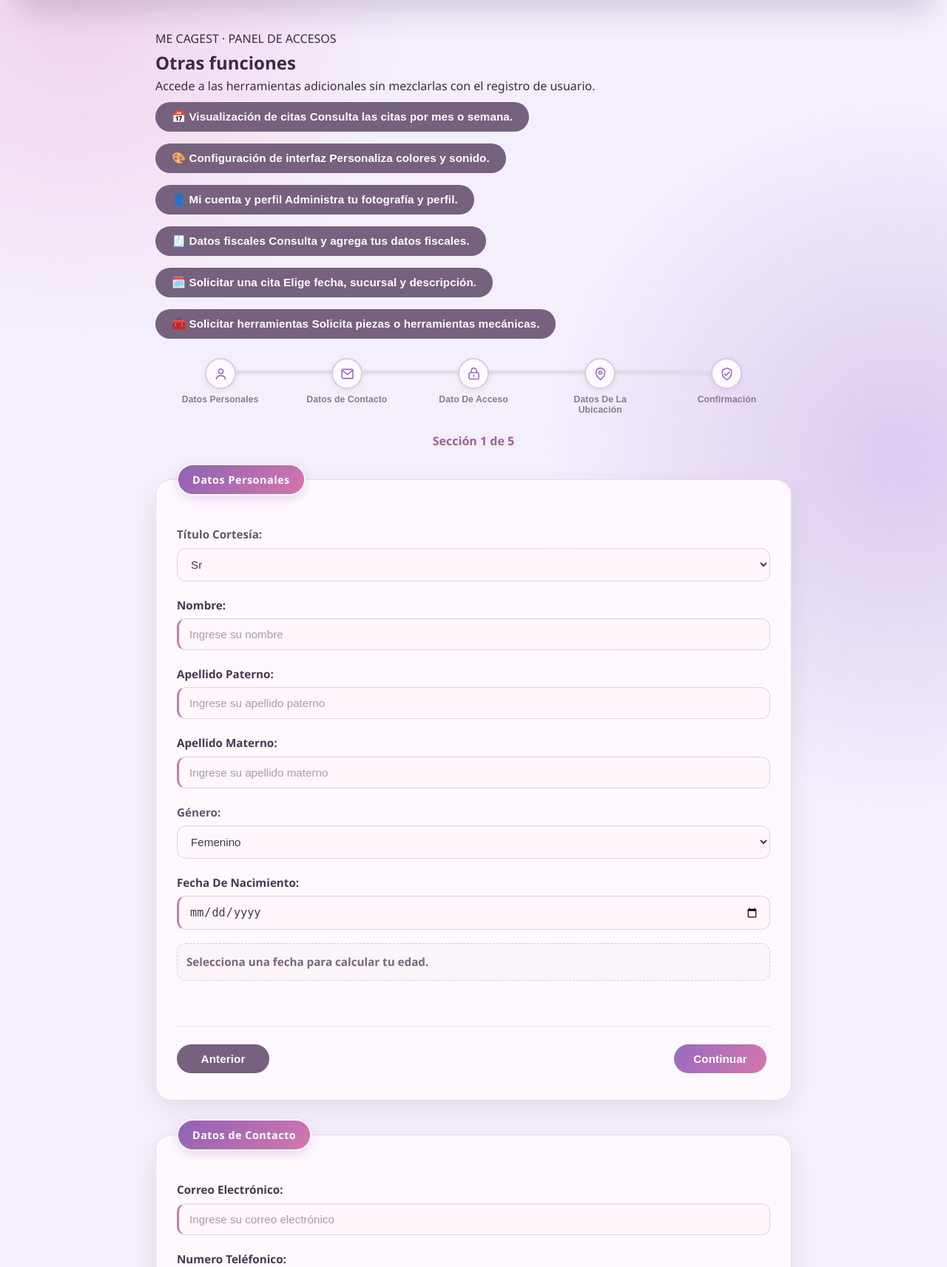
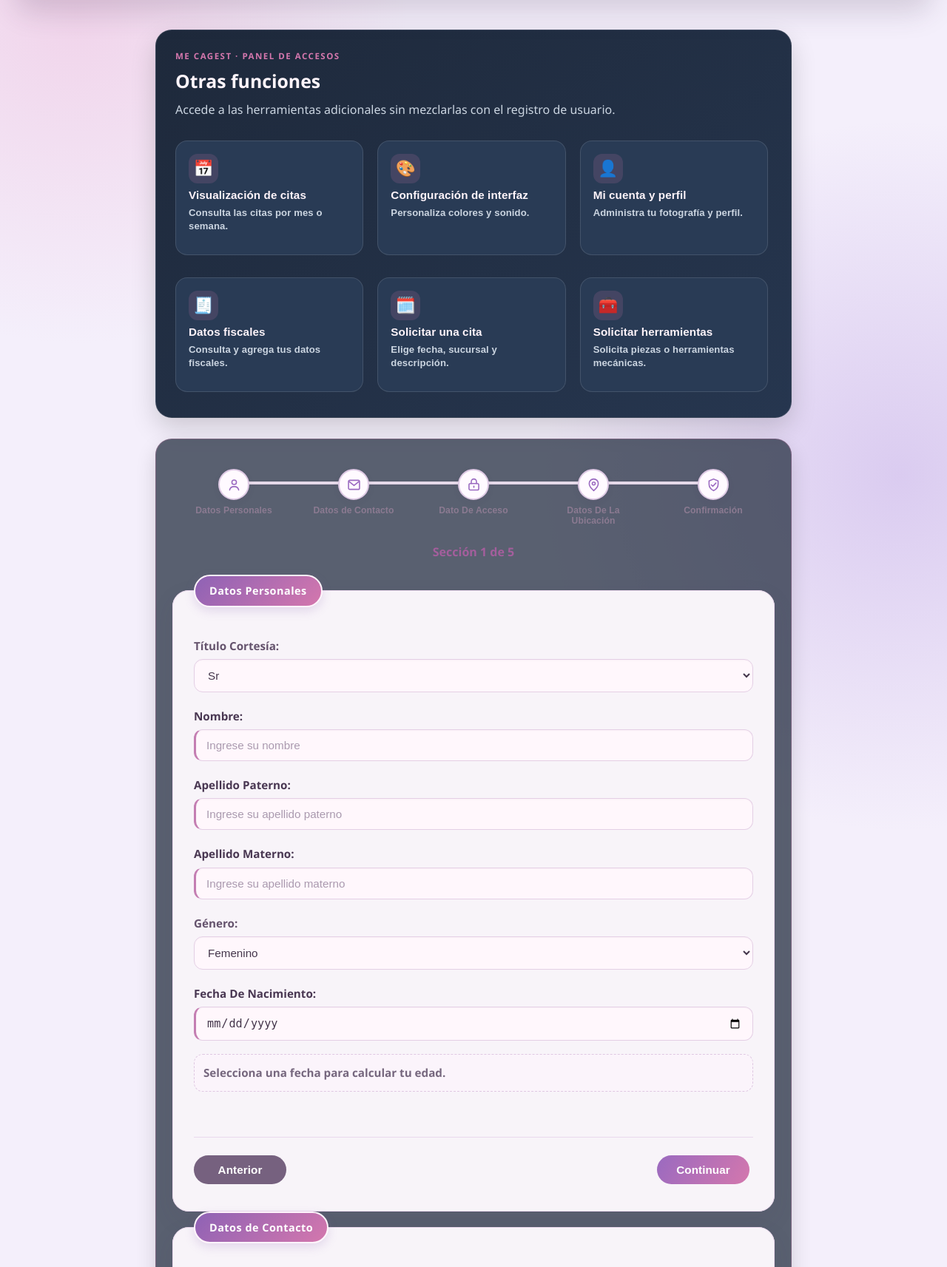
Before and after one commit to 250930-Itzel/250930-Aplicaciones_Web_4C, a PHP site: page /registroUsuarios.html in a window 1280 px wide. Shown: the part 224-1937 px from the top of the page at 74% size. Run offline with PHP 8.4, Linux system fonts and the light colour scheme.

Commit message:
Diseñar panel de funciones adicionales y recuadros independientes

```diff
--- a/Practica 04/CSS/Styles.css
+++ b/Practica 04/CSS/Styles.css
@@ -804,3 +804,149 @@ input:required, select:required, textarea:required {
   .redes-sociales-qr { grid-template-columns: 1fr; }
   .red-social-card { padding: 14px; }
 }
+
+
+/* Separación visual entre accesos adicionales y registro de usuario */
+[hidden] {
+  display: none !important;
+}
+.extras-dashboard,
+.extras-workspace,
+#registroContenedor {
+  width: 100%;
+  margin: 0 auto 28px;
+}
+.extras-dashboard {
+  padding: 26px;
+  border: 1px solid rgba(255,255,255,.12);
+  border-radius: 22px;
+  background: linear-gradient(145deg, #1e293b, #26364f);
+  box-shadow: 0 14px 34px rgba(0,0,0,.16);
+}
+.extras-encabezado {
+  display: flex;
+  justify-content: space-between;
+  align-items: flex-start;
+  margin-bottom: 20px;
+}
+.eyebrow {
+  margin-bottom: 5px;
+  color: #d477ad;
+  font-size: .72rem;
+  font-weight: 800;
+  letter-spacing: .13em;
+}
+.extras-encabezado h2,
+.registro-separador h2 {
+  color: #fff5fb;
+  font-size: 1.55rem;
+  margin: 0 0 6px;
+}
+.extras-encabezado p:not(.eyebrow),
+.registro-separador p {
+  color: #cbd5e1;
+  margin: 0;
+}
+.extras-tarjetas {
+  display: grid;
+  grid-template-columns: repeat(3, minmax(0, 1fr));
+  gap: 14px;
+}
+.extra-tarjeta {
+  display: flex;
+  min-height: 155px;
+  flex-direction: column;
+  align-items: flex-start;
+  gap: 7px;
+  padding: 17px;
+  text-align: left;
+  border: 1px solid rgba(255,255,255,.12);
+  border-radius: 16px;
+  background: #293b55;
+  color: #fff;
+  cursor: pointer;
+  transition: transform .2s ease, border-color .2s ease, background .2s ease, box-shadow .2s ease;
+}
+.extra-tarjeta:hover,
+.extra-tarjeta.seleccionada {
+  transform: translateY(-3px);
+  border-color: #d477ad;
+  background: #3b3655;
+  box-shadow: 0 9px 22px rgba(0,0,0,.17);
+}
+.extra-icono {
+  display: grid;
+  place-items: center;
+  width: 40px;
+  height: 40px;
+  border-radius: 12px;
+  background: rgba(212,119,173,.16);
+  font-size: 1.35rem;
+}
+.extra-titulo {
+  color: #fff5fb;
+  font-weight: 750;
+}
+.extra-descripcion {
+  color: #cbd5e1;
+  font-size: .82rem;
+  line-height: 1.4;
+}
+.extras-workspace {
+  padding: 22px;
+  border: 1px solid rgba(212,119,173,.35);
+  border-radius: 20px;
+  background: #1e293b;
+  box-shadow: 0 12px 28px rgba(0,0,0,.14);
+}
+.extras-workspace-header {
+  margin-bottom: 16px;
+  padding-bottom: 12px;
+  border-bottom: 1px solid rgba(255,255,255,.12);
+}
+.extras-workspace-header p:last-child {
+  color: #e9d8ee;
+}
+.extras-workspace fieldset {
+  margin-bottom: 0;
+}
+.volver-extras {
+  display: inline-flex;
+  margin-top: 18px;
+  padding: 10px 15px;
+  border: 1px solid #bd79b3;
+  border-radius: 10px;
+  background: #3b3655;
+  color: #fff5fb;
+  cursor: pointer;
+}
+.volver-extras:hover {
+  background: #59436a;
+}
+.registro-separador {
+  margin: 26px 0 14px;
+  padding: 20px 22px;
+  border-left: 4px solid #d477ad;
+  border-radius: 12px;
+  background: rgba(30,41,59,.85);
+}
+#registroForm {
+  padding: 22px;
+  border: 1px solid rgba(212,119,173,.28);
+  border-radius: 22px;
+  background: rgba(30,41,59,.72);
+  box-shadow: 0 12px 28px rgba(0,0,0,.14);
+}
+#registroForm > fieldset {
+  margin-bottom: 0;
+}
+@media (max-width: 760px) {
+  .extras-tarjetas { grid-template-columns: repeat(2, minmax(0, 1fr)); }
+  .extras-dashboard { padding: 19px; }
+}
+@media (max-width: 480px) {
+  .extras-tarjetas { grid-template-columns: 1fr; }
+  .extra-tarjeta { min-height: 120px; }
+  #registroForm { padding: 12px; }
+  .extras-workspace { padding: 12px; }
+}
```
